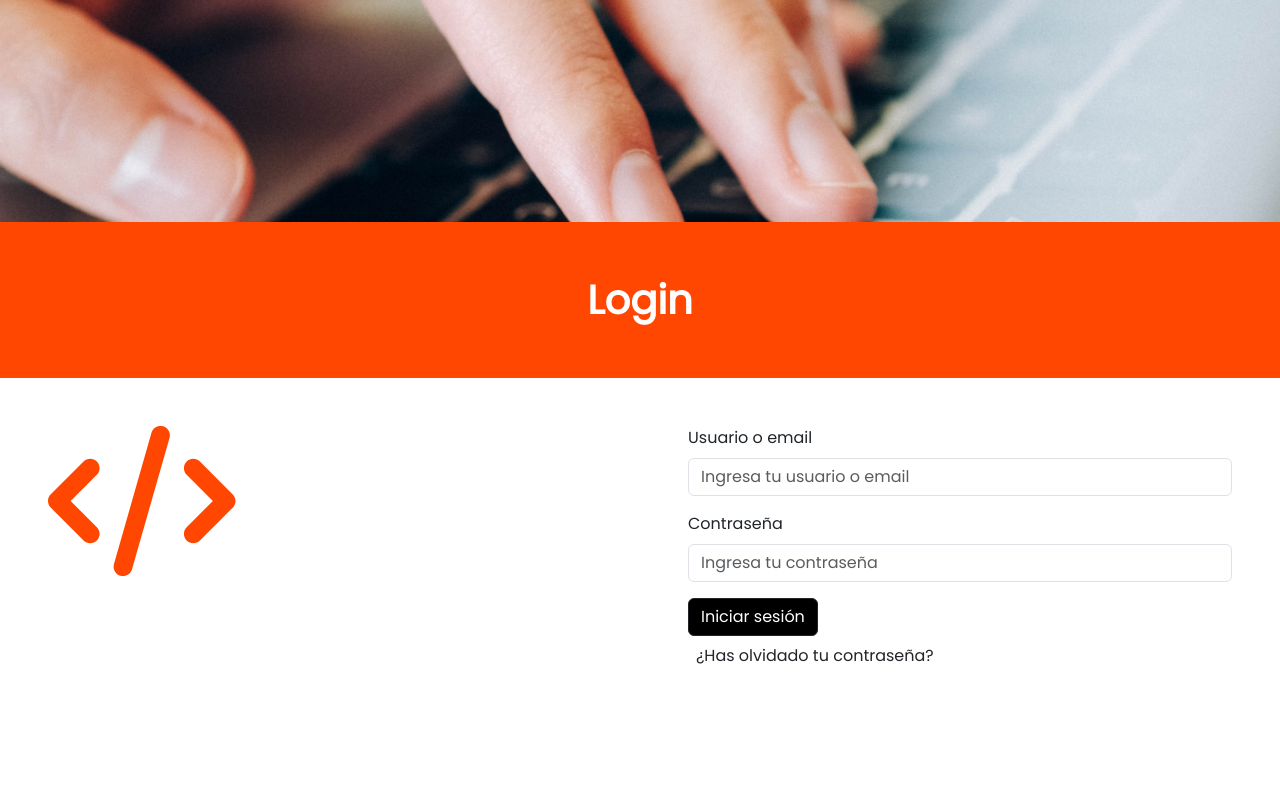
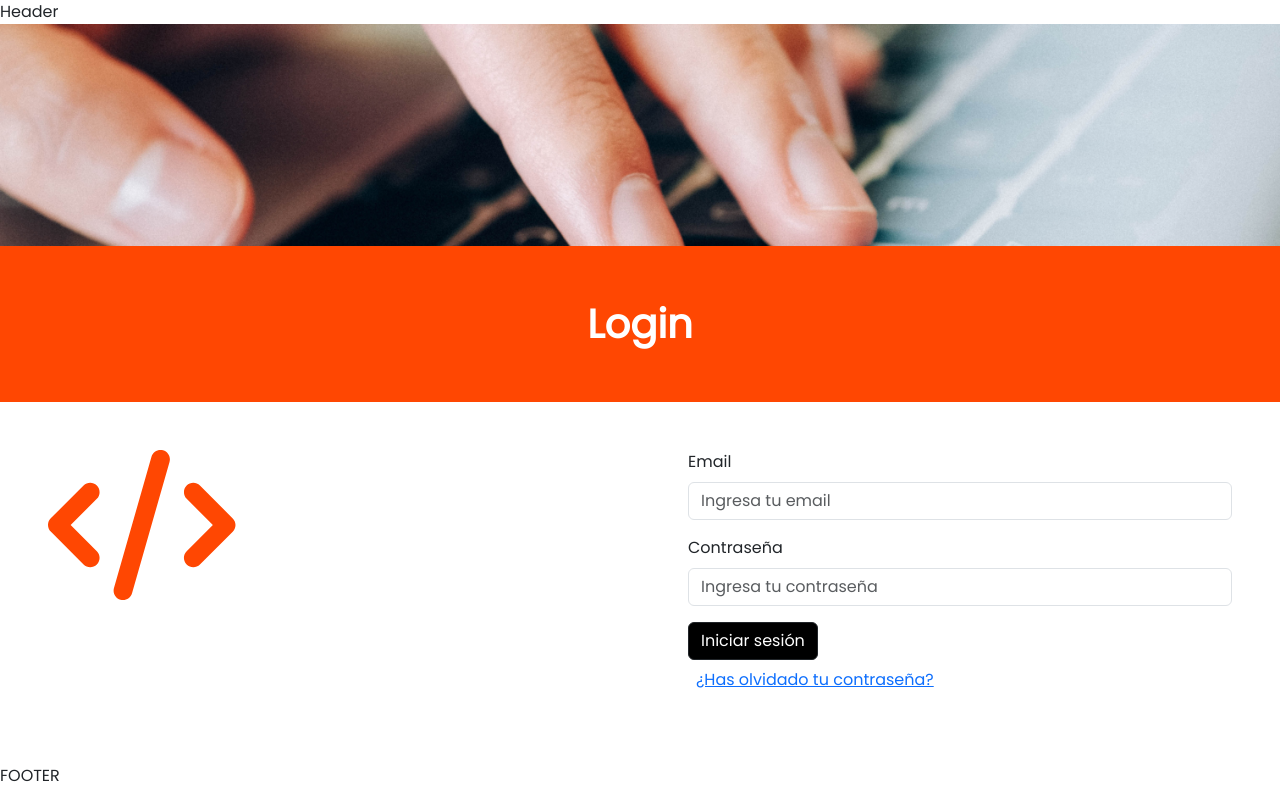
Before and after one commit to Gabsgt99/Proyecto-Final, a React (Create React App) app in the folder front/: page /login in a window 1280 px wide. Built offline with nearby package versions, Linux system fonts and the light colour scheme.

Commit message:
login connected with backend

```diff
--- a/front/package.json
+++ b/front/package.json
@@ -13,6 +13,7 @@
     "@testing-library/jest-dom": "^5.16.5",
     "@testing-library/react": "^13.4.0",
     "@testing-library/user-event": "^13.5.0",
+    "axios": "^1.4.0",
     "bootstrap": "^5.3.0",
     "react": "^18.2.0",
     "react-dom": "^18.2.0",
--- a/front/src/App.jsx
+++ b/front/src/App.jsx
@@ -1,7 +1,7 @@
 import {BrowserRouter as Router, Routes, Route, Link} from "react-router-dom";
 import React from "react";
 import HomePage from "./pages/HomePage"
-import LoginPage from "./pages/LoginPage"
+import LoginPage from "./pages/Auth/LoginPage"
 import EquipoPage from "./pages/EquipoPage"
 import ReunionPage from "./pages/ReunionPage";
 import MaryLeePage from "./pages/MaryLeePage";
@@ -15,7 +15,7 @@ import RegisterPage from "./pages/RegisterPage";
 function App() {
 
   return (
-    <Router>
+
         <Routes>
           <Route path="/"exact element={<HomePage />}/>
           <Route path="/login" element={<LoginPage />}/>
@@ -27,7 +27,7 @@ function App() {
           <Route path='/cabina1' element={ <Cabina1Page />} />
           <Route path='/registro' element={ <RegisterPage />} />
         </Routes>
-    </Router>
+
   );
 };
 
--- /dev/null
+++ b/front/src/components/Layout/Layout.jsx
@@ -0,0 +1,25 @@
+import React from 'react';
+import Header from './Header/Header';
+import Footer from './Footer/Footer';
+
+
+
+const Layout = ({ children, title, description, keywords, author }) => {
+    return (
+      <div>
+        <Header />
+      <main style={{ minHeight: "70vh" }}>
+{children}
+      </main>
+      <Footer />
+    </div>
+  );
+};
+Layout.defaultProps = {
+  title: "Gestión de Salas Factoria F5",
+  description: "mern stack project",
+  keywords: "",
+  author: "Equipo Naranja",
+};
+
+export default Layout;
--- /dev/null
+++ b/front/src/components/context/Auth.jsx
@@ -0,0 +1,24 @@
+import {useState, useContext, createContext} from "react"
+
+
+
+const AuthContext = createContext();
+
+const AuthProvider = ({children}) => {
+    const [auth, setAuth] = useState({
+
+        user:null,
+        token:""
+    });
+
+    return (
+        <AuthContext.Provider
+        value = {[auth, setAuth]}>
+            {children}
+        </AuthContext.Provider>
+)}
+
+    //Custom hook
+
+    const useAuth = () => useContext(AuthContext);
+    export {useAuth, AuthProvider}
--- a/front/src/index.js
+++ b/front/src/index.js
@@ -3,15 +3,18 @@ import ReactDOM from 'react-dom/client';
 import './index.css';
 import App from './App';
 import reportWebVitals from './reportWebVitals';
+import { BrowserRouter } from 'react-router-dom';
+import { AuthProvider } from './components/context/Auth';
 
 const root = ReactDOM.createRoot(document.getElementById('root'));
 root.render(
-  <React.StrictMode>
-    <App />
-  </React.StrictMode>
+
+  <AuthProvider>
+  <BrowserRouter>
+  <App />
+  </BrowserRouter>
+  </AuthProvider>
 );
 
-// If you want to start measuring performance in your app, pass a function
-// to log results (for example: reportWebVitals(console.log))
-// or send to an analytics endpoint. Learn more: https://bit.ly/CRA-vitals
+
 reportWebVitals();
--- a/front/src/pages/LoginPage.jsx
+++ b/front/src/pages/Auth/LoginPage.jsx
@@ -1,36 +1,55 @@
 import React, { useState } from 'react';
-import loginImg from "../Assets/LoginImg.png";
+import loginImg from "../../Assets/LoginImg.png";
 import { FontAwesomeIcon } from '@fortawesome/react-fontawesome';
 import { faCode } from '@fortawesome/free-solid-svg-icons';
+import Layout from '../../components/Layout/Layout';
+import axios from "axios"
+import { useAuth } from '../../components/context/Auth';
+import { Link, useNavigate, useLocation } from 'react-router-dom';
+
 
 
 function LoginPage() {
-  const [usernameOrEmail, setUsernameOrEmail] = useState('');
+  const [email, setEmail] = useState('');
   const [password, setPassword] = useState('');
   const [isClicked, setIsClicked] = useState(false);
+  const [auth, setAuth] = useAuth();
+  const location = useLocation();
+  const navigate = useNavigate();
 
-  const handleUsernameOrEmailChange = (e) => {
-    setUsernameOrEmail(e.target.value);
+
+  const handleSubmit = async (e) => {
+    e.preventDefault();
+    try {
+      const res = await axios.post("/api/b1/auth/login",{
+       email,
+       password
+      })
+      if (res && res.data.success){
+        //colocar alerta de "usted se ha logueado correctamente"
+        setAuth({
+          ...auth,
+          user: res.data.user,
+          token: res.data.token
+        });
+        localStorage.setItem('auth', JSON.stringify(res.data));
+        navigate(location.state || "/");
+      } else {/*  msj de ha habido algun error con el login */}
+    } catch (error) {
+      console.log(error)
+      /*aqui va un msj de error*/
+    }
+
+    setIsClicked(true);
+
   };
 
-  const handlePasswordChange = (e) => {
-    setPassword(e.target.value);
-  };
 
-  const handleSubmit = (e) => {
-    e.preventDefault();
-    console.log('Username or Email:', usernameOrEmail);
-    console.log('Password:', password);
-    setIsClicked(true);
 
-    // Simulando una petición al servidor
-    setTimeout(() => {
-      setIsClicked(false);
-    }, 1000);
-  };
+
 
   return (
-    <>
+    <Layout>
       <div className="container-fluid">
         <div className="row">
           <div className="col ">
@@ -51,14 +70,15 @@ function LoginPage() {
           <div className="col-sm-6 bg-white p-5">
             <form onSubmit={handleSubmit}>
               <div className="mb-3">
-                <label htmlFor="usernameOrEmailInput" className="form-label">Usuario o email</label>
+                <label htmlFor="userEmailInput" className="form-label">Email</label>
                 <input
-                  type="text"
+                  type="email"
                   className="form-control"
-                  id="usernameOrEmailInput"
-                  placeholder="Ingresa tu usuario o email"
-                  value={usernameOrEmail}
-                  onChange={handleUsernameOrEmailChange}
+                  id="userEmailInput"
+                  placeholder="Ingresa tu email"
+                  value={email}
+                  onChange={(e) => setEmail (e.target.value)}
+                  required
                 />
               </div>
               <div className="mb-3">
@@ -69,23 +89,24 @@ function LoginPage() {
                   id="passwordInput"
                   placeholder="Ingresa tu contraseña"
                   value={password}
-                  onChange={handlePasswordChange}
+                  onChange={(e) => setPassword (e.target.value)}
+                  required
                 />
               </div>
               <button
                 type="submit"
                 className={`btn ${isClicked ? 'btn-white' : 'btn-dark'}`}
-                onClick={handleSubmit}
+                /* onClick={handleSubmit} */
               >
                 Iniciar sesión
               </button>
 
-              <p className='p-2'>¿Has olvidado tu contraseña?</p>
+              <Link to = {"/forgot-password"}><p className='p-2'>¿Has olvidado tu contraseña?</p></Link>
             </form>
           </div>
         </div>
       </div>
-    </>
+    </Layout>
   );
 }
 
--- a/front/src/pages/HomePage.jsx
+++ b/front/src/pages/HomePage.jsx
@@ -1,6 +1,6 @@
 import React from 'react';
-import Header from '../components/Header/Header';
-import Footer from '../components/Footer/Footer';
+import Header from '../components/Layout/Header/Header';
+import Footer from '../components/Layout/Footer/Footer';
 import room1 from '../Assets/ROOM1.png'
 import room2 from '../Assets/ROOM2.png'
 import room3 from '../Assets/ROOM3.png'
```
Also changed, not shown: front/src/components/Layout/Footer/Footer.jsx (renamed from front/src/components/Footer/Footer.jsx), front/src/components/Layout/Header/Header.jsx (renamed from front/src/components/Header/Header.jsx), front/src/components/Layout/Navbar/Navbar.jsx (renamed from front/src/components/Navbar/Navbar.jsx), 1 other file (tests, documents, lock files or other folders).
